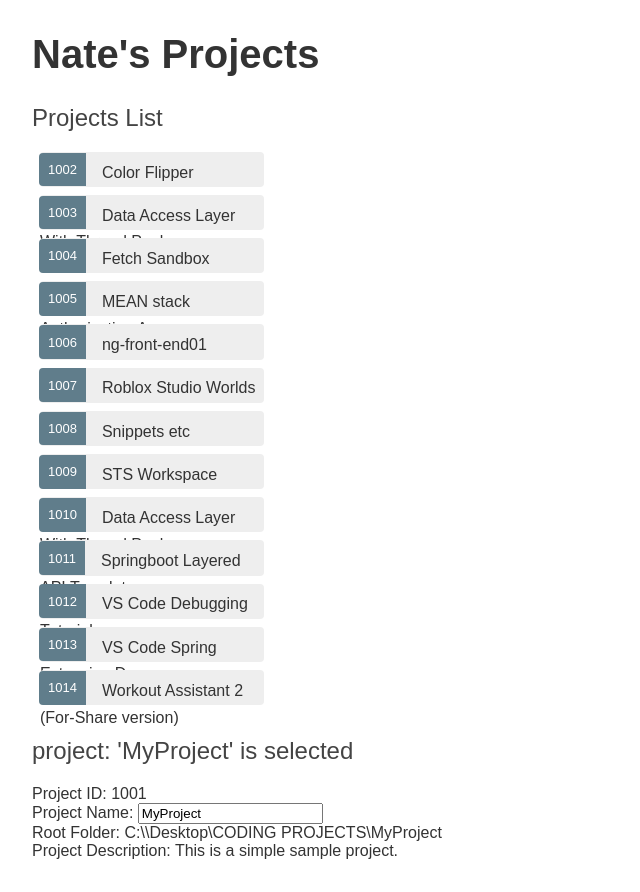
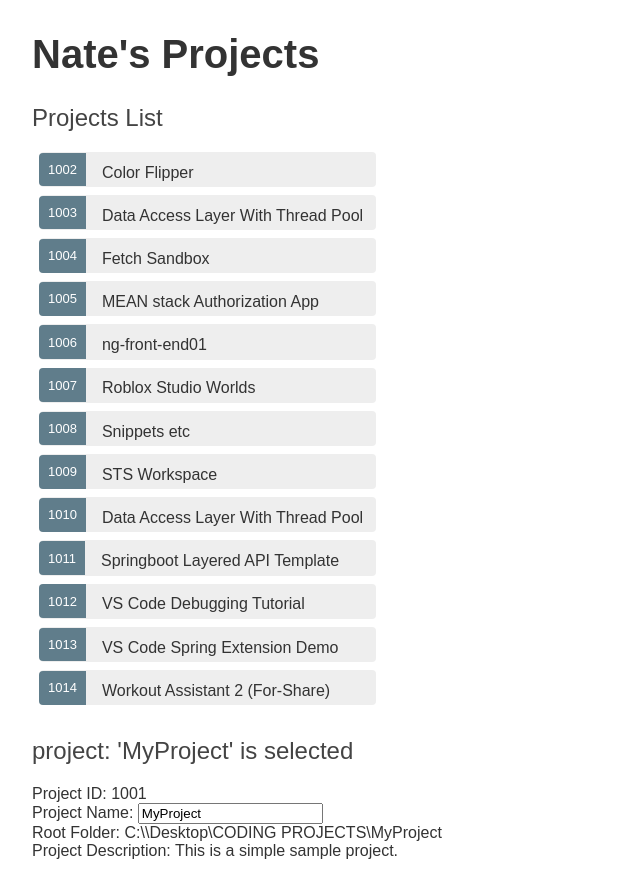
Before and after one commit to lifeModder19135/angular-front-end01, an Angular app: page / in a window 1280 px wide. Shown: the whole page, without its empty margins (0-640 px from the left). Built offline with nearby package versions, Linux system fonts and the light colour scheme.

Commit message:
08132020 -- app.component.css -- FIX: CSS: removed text overlap;

```diff
--- a/src/app/app.component.ts
+++ b/src/app/app.component.ts
@@ -20,7 +20,7 @@ const PROJECTS: Project[] = [
   { id: 1011, name: 'Springboot Layered API Template', root: '\\CODING PROJECTS\\STS_Workspace\\Springboot_Layered_API_Template', desc: 'Template for a simple Spring Data faccess layer.'},
   { id: 1012, name: 'VS Code Debugging Tutorial', root: '\\CODING PROJECTS\\VS_Code_Debugging_Tutorial', desc: 'Sandbox for expirimenting with Code\'s debugging features for JS and TS/ Angular.'},
   { id: 1013, name: 'VS Code Spring Extension Demo', root: '\\CODING PROJECTS\\VS-Code-Spring-Extension-Demo', desc: 'Just made this to see how easy / feasible Spring development is via VS Code.'},
-  { id: 1014, name: 'Workout Assistant 2 (For-Share version)', root: '\\CODING PROJECTS\\WorkoutAssistant2 - ForShare', desc: '\'safe to share\' version of my most recent Android app \'Dumbbell Workout Assistant\'. Images and other various resources have been removed to prevent piracy.'},
+  { id: 1014, name: 'Workout Assistant 2 (For-Share)', root: '\\CODING PROJECTS\\WorkoutAssistant2 - ForShare', desc: '\'safe to share\' version of my most recent Android app \'Dumbbell Workout Assistant\'. Images and other various resources have been removed to prevent piracy.'},
 ];
 
 @Component({
@@ -55,7 +55,7 @@ const PROJECTS: Project[] = [
             margin: 0 0 2em 0;
             list-style-type: none;
             padding: 0;
-            width: 15em;
+            width: 22em;
           }
           .projects li {
             cursor: pointer;
```
